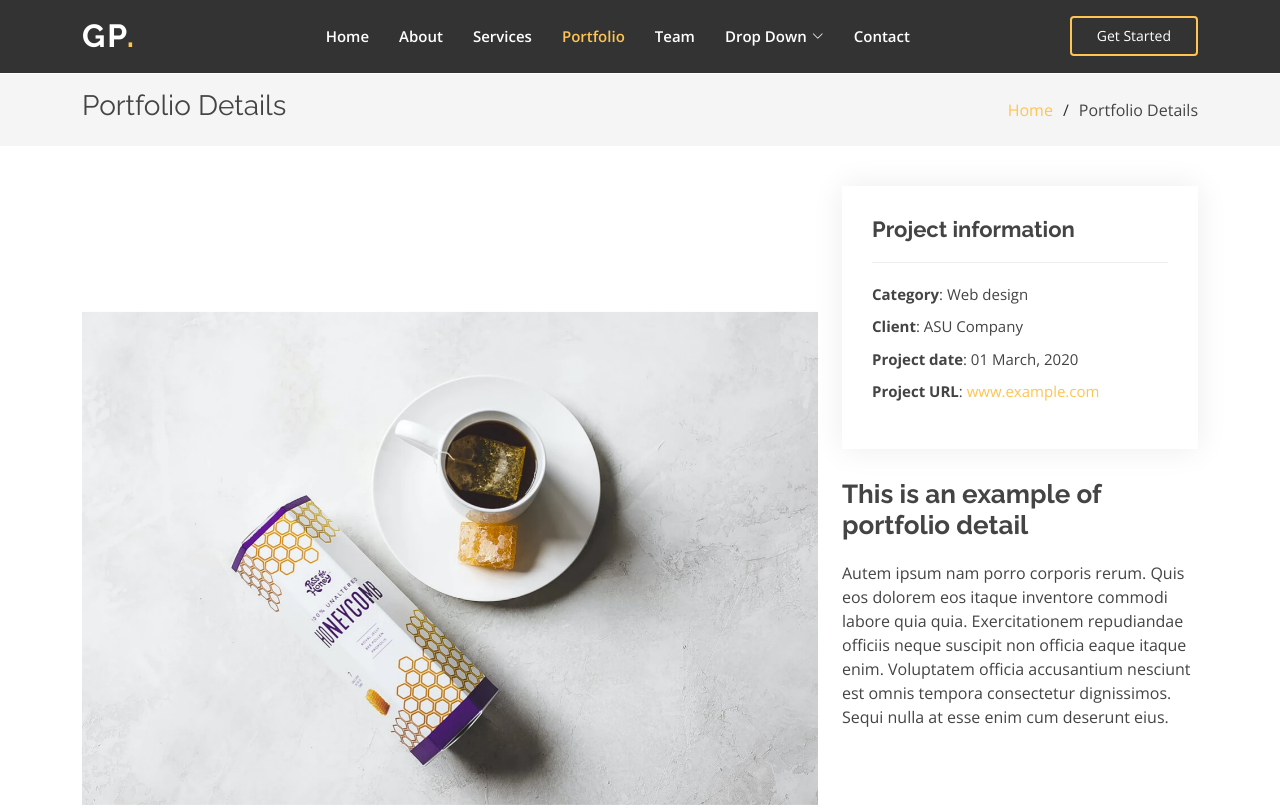
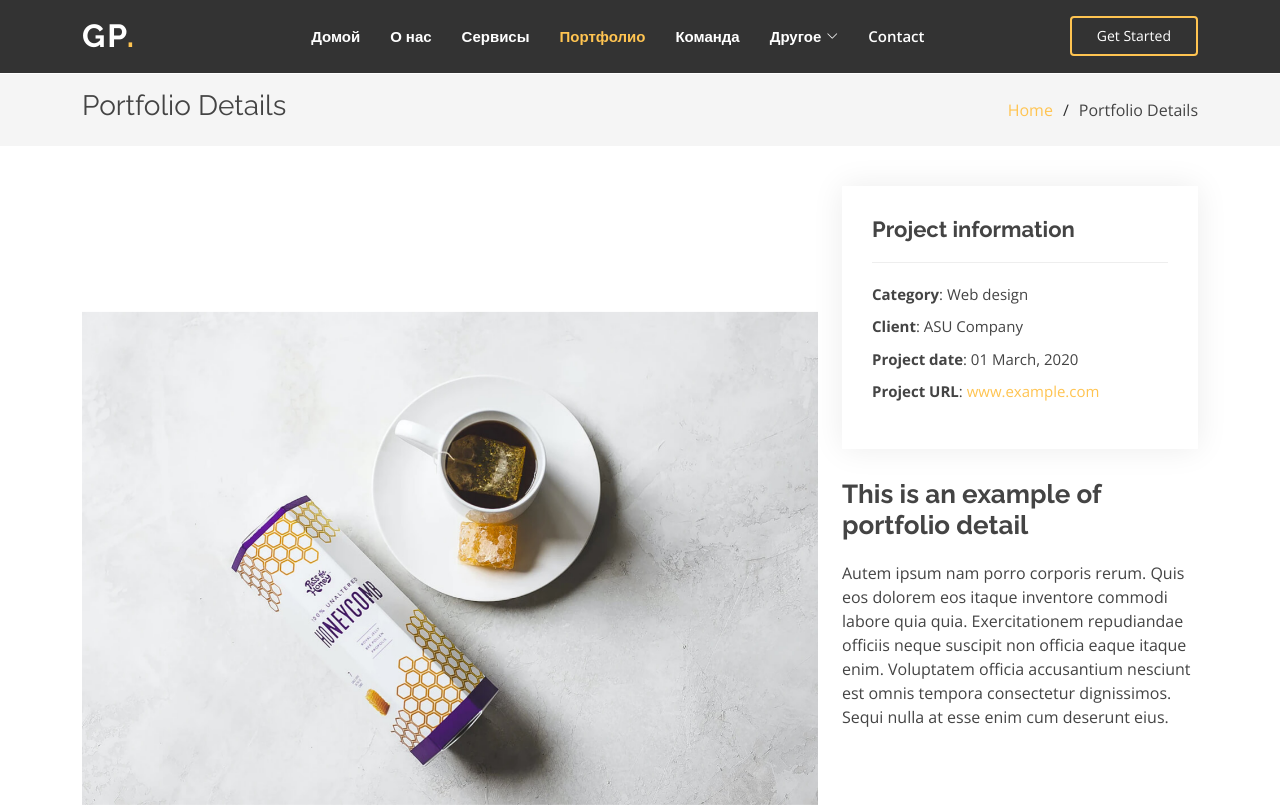
Before and after one commit to olgsamox/gpavnj, a plain HTML site: page portfolio-details.html in a window 1280 px wide. Shown: the top 808 px of the page. Drawn offline with nearby package versions, Linux system fonts and the light colour scheme.

Commit message:
Update portfolio-details.html

```diff
--- a/portfolio-details.html
+++ b/portfolio-details.html
@@ -49,12 +49,12 @@
 
       <nav id="navbar" class="navbar order-last order-lg-0">
         <ul>
-          <li><a class="nav-link scrollto " href="#hero">Home</a></li>
-          <li><a class="nav-link scrollto" href="#about">About</a></li>
-          <li><a class="nav-link scrollto" href="#services">Services</a></li>
-          <li><a class="nav-link scrollto active" href="#portfolio">Portfolio</a></li>
-          <li><a class="nav-link scrollto" href="#team">Team</a></li>
-          <li class="dropdown"><a href="#"><span>Drop Down</span> <i class="bi bi-chevron-down"></i></a>
+          <li><a class="nav-link scrollto " href="#hero">Домой</a></li>
+          <li><a class="nav-link scrollto" href="#about">О нас</a></li>
+          <li><a class="nav-link scrollto" href="#services">Сервисы</a></li>
+          <li><a class="nav-link scrollto active" href="#portfolio">Портфолио</a></li>
+          <li><a class="nav-link scrollto" href="#team">Команда</a></li>
+          <li class="dropdown"><a href="#"><span>Другое</span> <i class="bi bi-chevron-down"></i></a>
             <ul>
               <li><a href="#">Drop Down 1</a></li>
               <li class="dropdown"><a href="#"><span>Deep Drop Down</span> <i class="bi bi-chevron-right"></i></a>
```
